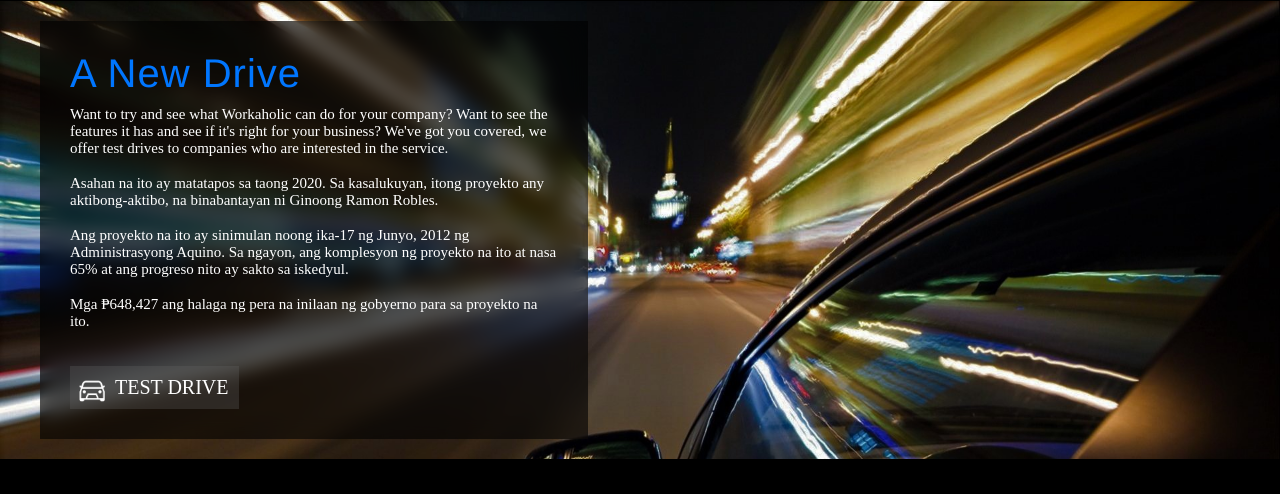
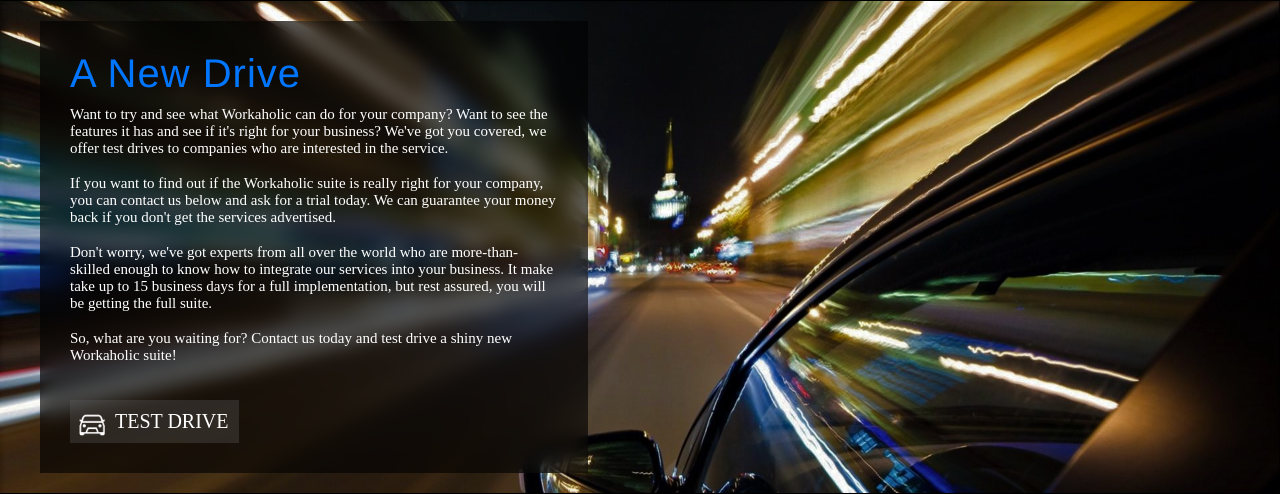
Before and after one commit to Dartegnian/Workaholic, a PHP site: page / in a window 1280 px wide. Shown: the part 996-1490 px from the top of the page. Run offline with PHP 8.4, Linux system fonts and the light colour scheme.

Commit message:
Update 9

```diff
--- a/index.php
+++ b/index.php
@@ -87,11 +87,11 @@
 				<h1>A New Drive</h1>
 				<p>Want to try and see what Workaholic can do for your company? Want to see the features it has and see if it's right for your business? We've got you covered, we offer test drives to companies who are interested in the service.</p>
 				<br>
-				<p>Asahan na ito ay matatapos sa taong 2020. Sa kasalukuyan, itong proyekto any aktibong-aktibo, na binabantayan ni Ginoong Ramon Robles.</p>
+				<p>If you want to find out if the Workaholic suite is really right for your company, you can contact us below and ask for a trial today. We can guarantee your money back if you don't get the services advertised.</p>
 				<br>
-				<p>Ang proyekto na ito ay sinimulan noong ika-17 ng Junyo, 2012 ng Administrasyong Aquino. Sa ngayon, ang komplesyon ng proyekto na ito at nasa 65% at ang progreso nito ay sakto sa iskedyul.</p>
+				<p>Don't worry, we've got experts from all over the world who are more-than-skilled enough to know how to integrate our services into your business. It make take up to 15 business days for a full implementation, but rest assured, you will be getting the full suite.</p>
 				<br>
-				<p>Mga ₱648,427 ang halaga ng pera na inilaan ng gobyerno para sa proyekto na ito.</p>
+				<p>So, what are you waiting for? Contact us today and test drive a shiny new Workaholic suite!</p>
 				<br><br>
 				<button class="contactbutt" id="drivebutt" onclick="Redirect2()">Test Drive</button>
 			</div>
```
